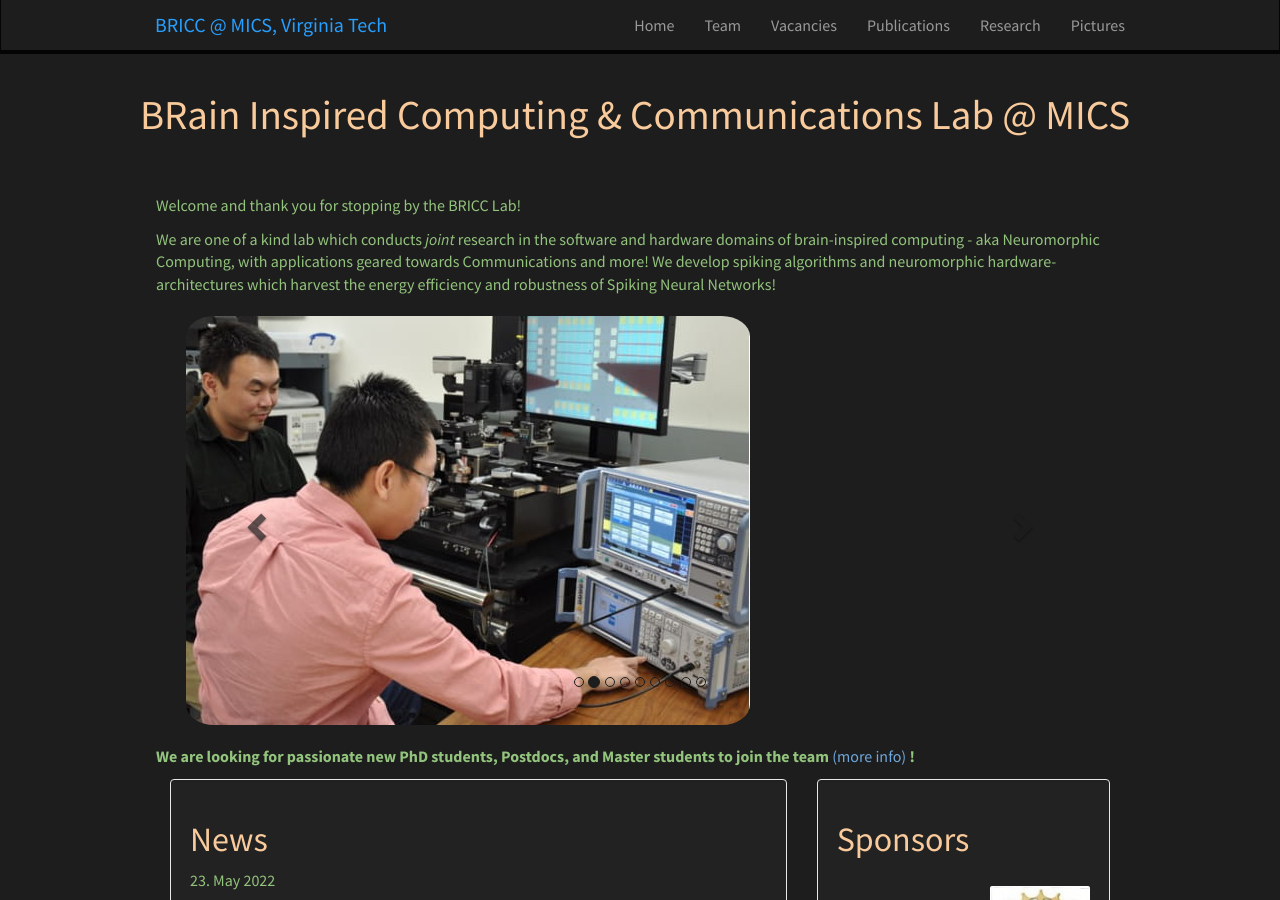
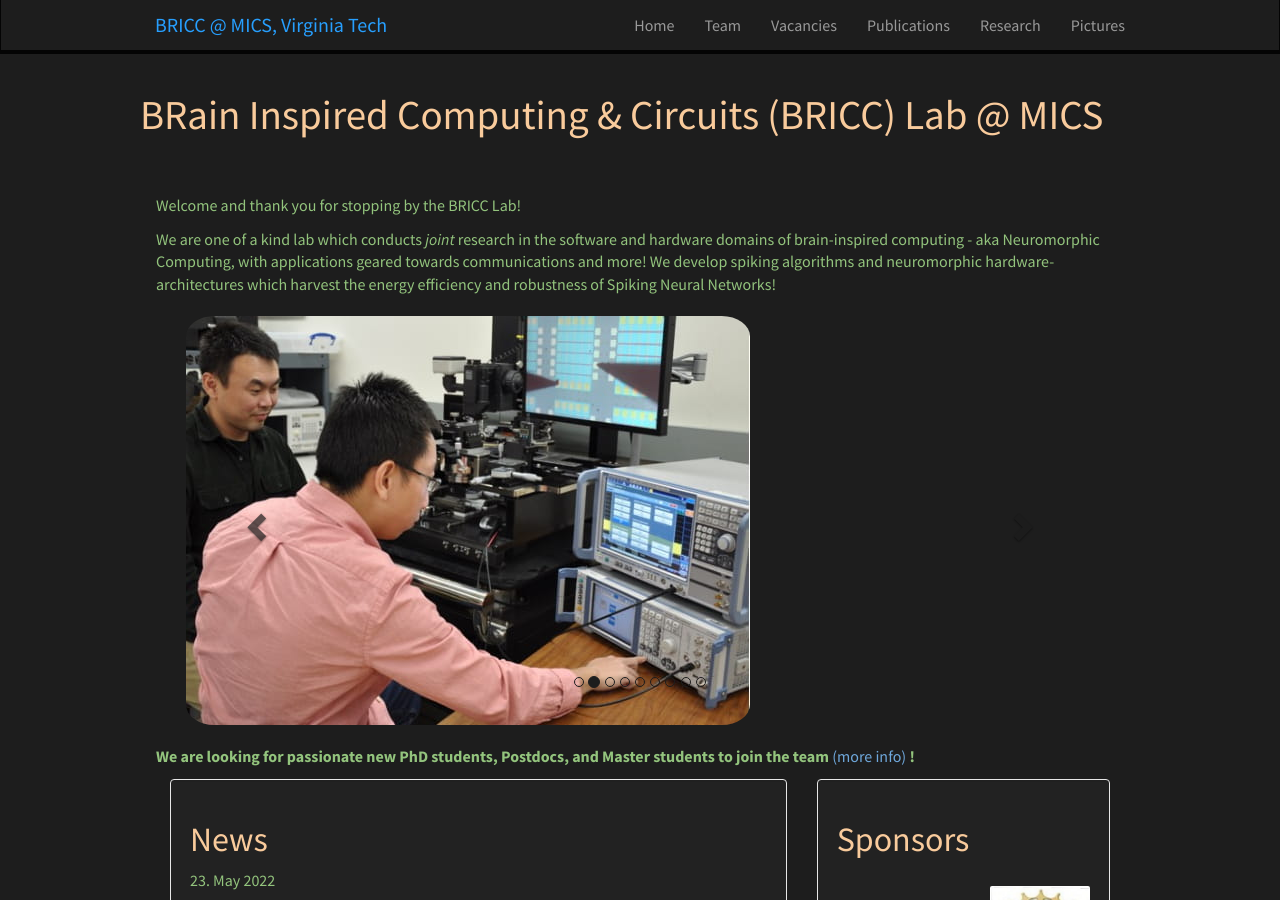
Before and after one commit to bricc-lab/bricc-lab.github.io, a Jekyll site: the page built from _pages/home.md, in a window 1280 px wide and 900 px high. Built offline with Jekyll 4.4.1, drawn with Linux system fonts in a browser that asks for light colours; nearby versions of some CDN libraries.

Commit message:
Making it public to the lab

```diff
--- a/_layouts/homelay.html
+++ b/_layouts/homelay.html
@@ -4,7 +4,7 @@ layout: default
 
   <!--<div id="homeid" class="col-sm-8">-->
 <div id="homeid" class="col-xl-12">
-<h1>BRain Inspired Computing & Communications Lab @ MICS</h1>
+<h1>BRain Inspired Computing & Circuits (BRICC) Lab @ MICS</h1>
   <div class="col-sm-12">
   {{ content }}
   </div>
--- a/_pages/home.md
+++ b/_pages/home.md
@@ -11,7 +11,7 @@ Welcome and thank you for stopping by the BRICC Lab!
 
 We are one of a kind lab which conducts _joint_ research in the software and
 hardware domains of brain-inspired computing - aka Neuromorphic Computing, with
-applications geared towards Communications and more! We develop spiking algorithms
+applications geared towards communications and more! We develop spiking algorithms
 and neuromorphic hardware-architectures which harvest the energy efficiency and
 robustness of Spiking Neural Networks!
 
```
Also changed, not shown: 1 other file.
